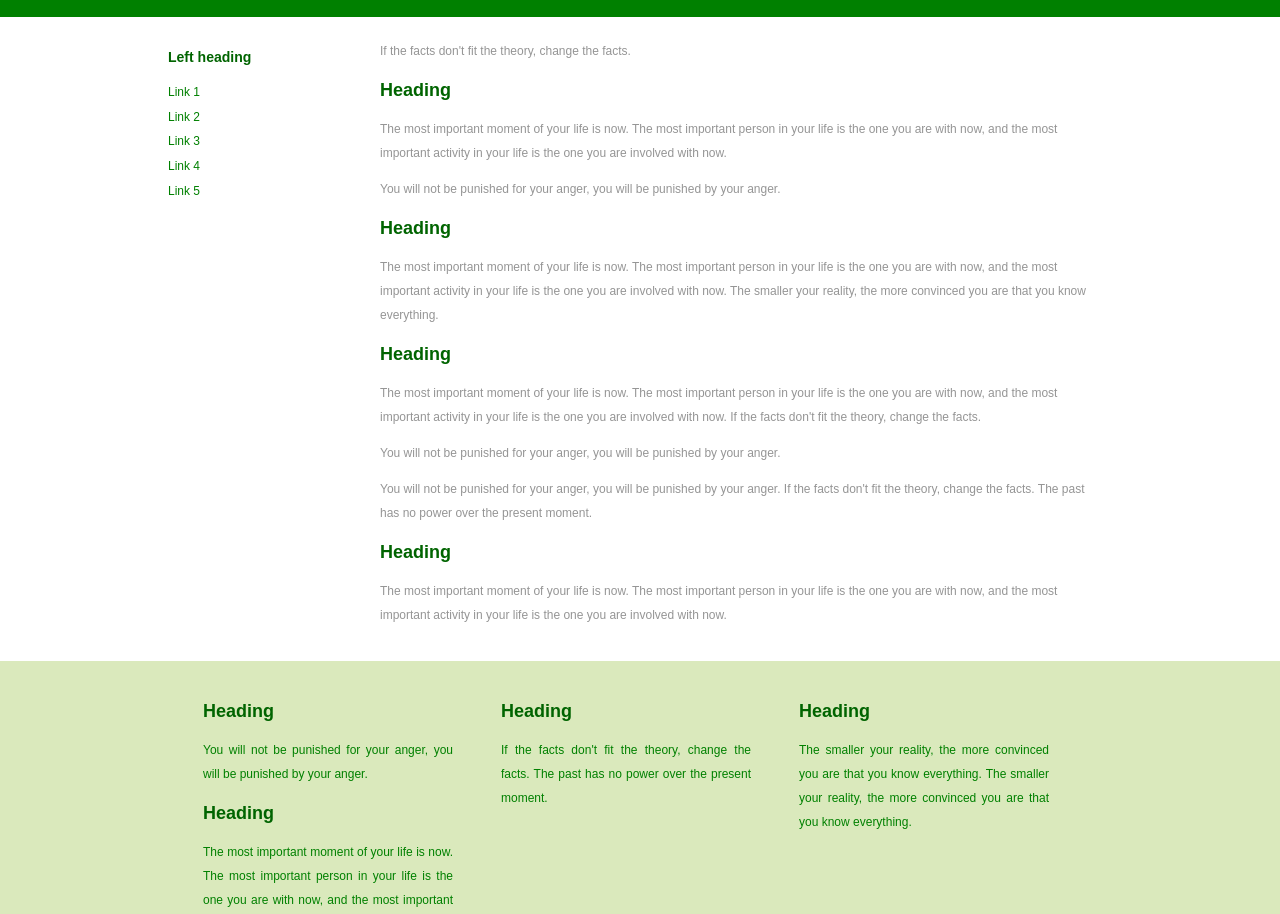
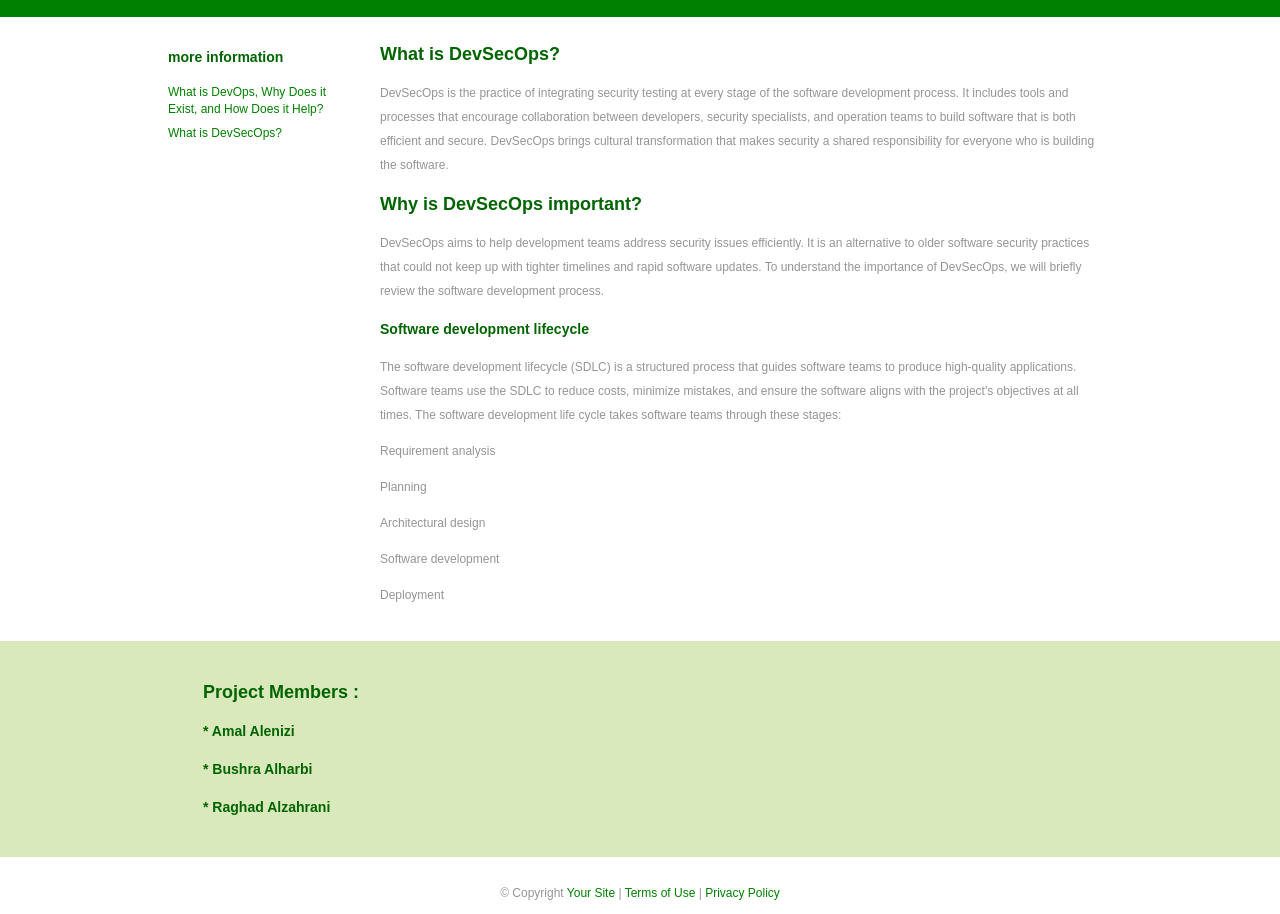
Before and after one commit to raghadalz27/DevSecOps, a plain HTML site: page index.html in a window 1280 px wide. Shown: the part 142-1056 px from the top of the page. Drawn offline with Linux system fonts and the light colour scheme.

Commit message:
Update index.html

```diff
--- a/index.html
+++ b/index.html
@@ -247,7 +247,7 @@
       </header>
       <div class="feature">
         <div class="feature-inner">
-          <h1>Heading</h1>
+          <h1>DevSecOps</h1>
         </div>
       </div>
 
@@ -255,23 +255,60 @@
         <div id="content-inner">
           <main id="contentbar">
             <div class="article">
+              <h2>What is DevSecOps?</h2>
               <p>
-                <script>
-                  generateText(12);
-                </script>
+                DevSecOps is the practice of integrating security testing at
+                every stage of the software development process. It includes
+                tools and processes that encourage collaboration between
+                developers, security specialists, and operation teams to build
+                software that is both efficient and secure. DevSecOps brings
+                cultural transformation that makes security a shared
+                responsibility for everyone who is building the software.
               </p>
+
+              <h2>Why is DevSecOps important?</h2>
+              <p>
+                DevSecOps aims to help development teams address security issues
+                efficiently. It is an alternative to older software security
+                practices that could not keep up with tighter timelines and
+                rapid software updates. To understand the importance of
+                DevSecOps, we will briefly review the software development
+                process.
+              </p>
+              <h3>Software development lifecycle</h3>
+              <p>
+                The software development lifecycle (SDLC) is a structured
+                process that guides software teams to produce high-quality
+                applications. Software teams use the SDLC to reduce costs,
+                minimize mistakes, and ensure the software aligns with the
+                project's objectives at all times. The software development life
+                cycle takes software teams through these stages:
+              </p>
+              <p>Requirement analysis</p>
+              <p>Planning</p>
+              <p>Architectural design</p>
+              <p>Software development</p>
+              <p>Deployment</p>
             </div>
           </main>
 
           <nav id="sidebar">
             <div class="widget">
-              <h3>Left heading</h3>
+              <h3>more information</h3>
               <ul>
-                <li><a href="#">Link 1</a></li>
-                <li><a href="#">Link 2</a></li>
-                <li><a href="#">Link 3</a></li>
-                <li><a href="#">Link 4</a></li>
-                <li><a href="#">Link 5</a></li>
+                <li>
+                  <a
+                    href="https://www.stonebranch.com/blog/what-is-devops-and-how-does-it-help?utm_term=&utm_campaign=24-Brand-Paid-MS+%7C+SR+%7C+EMEA2+%7C+DSA+%7C+All+Services+%7C+EMEA&gad_source=1&gclid=CjwKCAiAlcyuBhBnEiwAOGZ2S9yXKEgFIZuoN5ra_VXFz6dc1gGc4eWP8NNCUD5qL8UWHW3xoJI0DhoCevUQAvD_BwE#1&utm_source=adwords&utm_medium=ppc&hsa_acc=4430990872&hsa_cam=19645135374&hsa_grp=146411791392&hsa_ad=647386554938&hsa_src=g&hsa_tgt=dsa-1462257790783&hsa_kw=&hsa_mt=&hsa_net=adwords&hsa_ver=3"
+                    >What is DevOps, Why Does it Exist, and How Does it Help?</a
+                  >
+                </li>
+
+                <li>
+                  <a
+                    href="https://www.redhat.com/en/topics/devops/what-is-devsecops"
+                    >What is DevSecOps?</a
+                  >
+                </li>
               </ul>
             </div>
           </nav>
@@ -283,28 +320,16 @@
       <div id="footerblurb">
         <div id="footerblurb-inner">
           <div class="column">
-            <h2><span>Heading</span></h2>
-            <p>
-              <script>
-                generateText(2);
-              </script>
-            </p>
+            <h2><span>Project Members :</span></h2>
+            <h3>* Amal Alenizi</h3>
+            <h3>* Bushra Alharbi</h3>
+            <h3>* Raghad Alzahrani</h3>
           </div>
           <div class="column">
-            <h2><span>Heading</span></h2>
-            <p>
-              <script>
-                generateText(2);
-              </script>
-            </p>
+            <h2><span></span></h2>
           </div>
           <div class="column">
-            <h2><span>Heading</span></h2>
-            <p>
-              <script>
-                generateText(2);
-              </script>
-            </p>
+            <h2><span></span></h2>
           </div>
 
           <div class="clr"></div>
```
